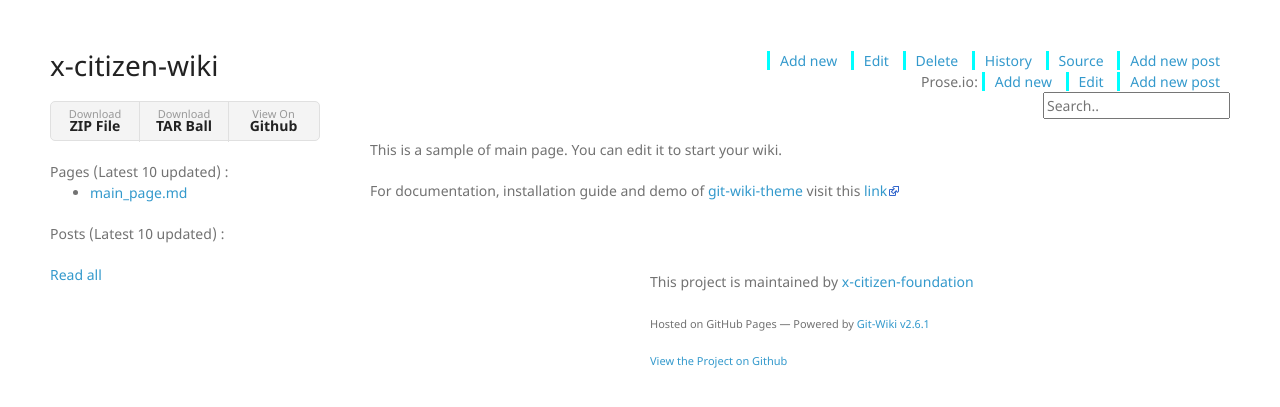
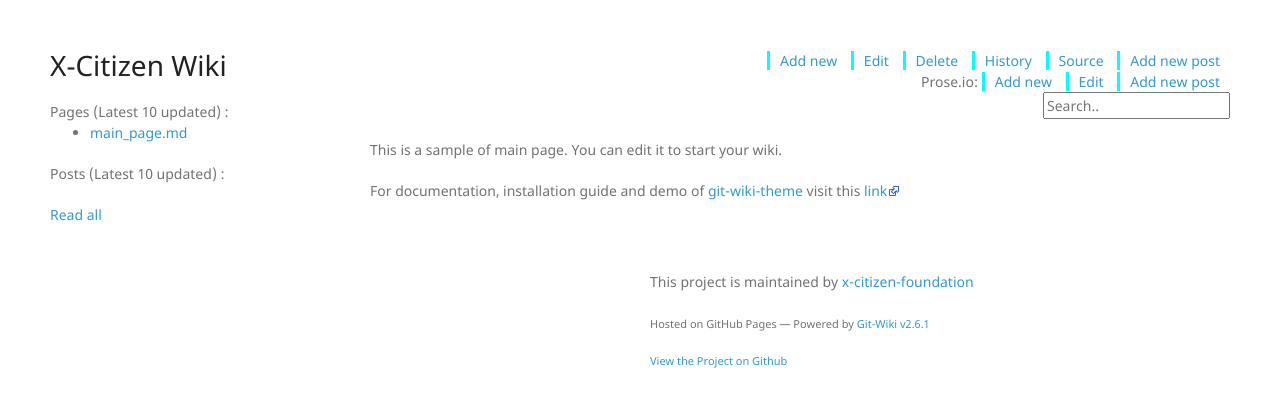
Before and after one commit to x-citizen-foundation/x-citizen-wiki, a Jekyll site: the page built from docs/wiki/main_page.md, in a window 1280 px wide. Shown: the top 407 px of the page. Built offline with Jekyll 4.4.1, drawn with Linux system fonts in a browser that asks for light colours; nearby versions of some CDN libraries; part of the change alters nothing that is shown.

Commit message:
citizen-1 wiki-config

```diff
--- a/docs/_config.yml
+++ b/docs/_config.yml
@@ -1,7 +1,7 @@
 # (string) Title of your wiki
-title:
+title: X-Citizen Wiki
 # (string) Description of your wiki
-description:
+description: Save ourselves, Help each other, Rebuild our homeland!
 # (boolean) Enable/disable wiki page list in sidebar
 show_wiki_pages: true
 # (integer) Maximum number of wiki page to shown in sidebar
@@ -17,9 +17,9 @@ paginate: 5
 paginate_path: "assets/blog/page:num"
 permalink: /blog/posts/:year/:month/:day/:title:output_ext
 # (boolean) Enable/disable download buttons in sidebar
-show_downloads: true
+show_downloads: false
 # (string) Specify branch rendered by gitpages allowing wiki tool buttons to work
-git_branch: "master"
+git_branch: "main"
 # (string) Url of logo image, it can be full, absolute or relative.
 logo_url:
 # (string) The UA-XXXXX-Y code from google analytic to enable GA on your wiki
```
